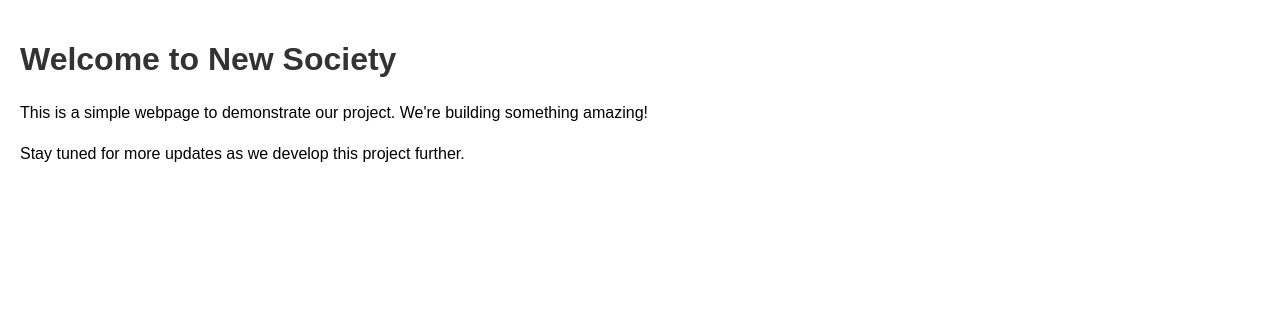
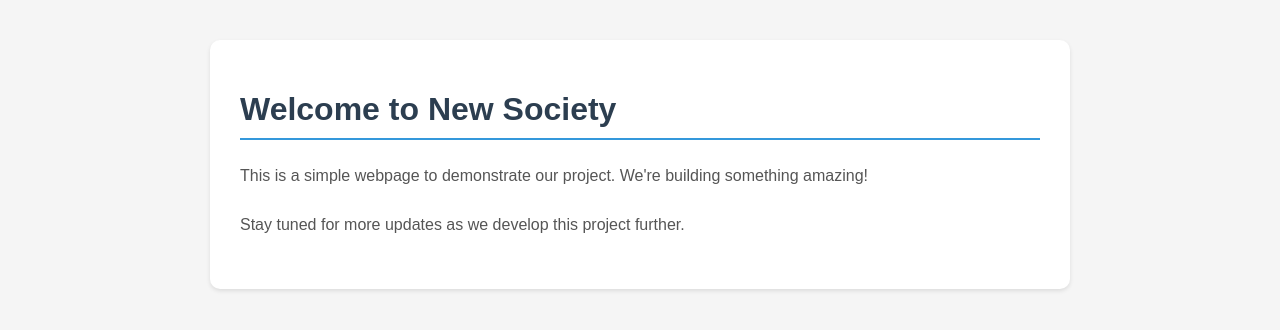
Before and after one commit to th3gameboy/new-society-test, a plain HTML site: page index.html in a window 1280 px wide. Drawn offline with Linux system fonts and the light colour scheme.

Commit message:
Update: Enhanced CSS styling

```diff
--- a/index.html
+++ b/index.html
@@ -8,19 +8,35 @@
         body {
             font-family: Arial, sans-serif;
             margin: 0;
-            padding: 20px;
+            padding: 40px;
+            background-color: #f5f5f5;
+            color: #333;
+        }
+        .container {
+            max-width: 800px;
+            margin: 0 auto;
+            background-color: white;
+            padding: 30px;
+            border-radius: 10px;
+            box-shadow: 0 2px 4px rgba(0,0,0,0.1);
         }
         h1 {
-            color: #333;
+            color: #2c3e50;
+            border-bottom: 2px solid #3498db;
+            padding-bottom: 10px;
         }
         p {
-            line-height: 1.6;
+            line-height: 1.8;
+            margin: 20px 0;
+            color: #555;
         }
     </style>
 </head>
 <body>
-    <h1>Welcome to New Society</h1>
-    <p>This is a simple webpage to demonstrate our project. We're building something amazing!</p>
-    <p>Stay tuned for more updates as we develop this project further.</p>
+    <div class="container">
+        <h1>Welcome to New Society</h1>
+        <p>This is a simple webpage to demonstrate our project. We're building something amazing!</p>
+        <p>Stay tuned for more updates as we develop this project further.</p>
+    </div>
 </body>
 </html>
```
